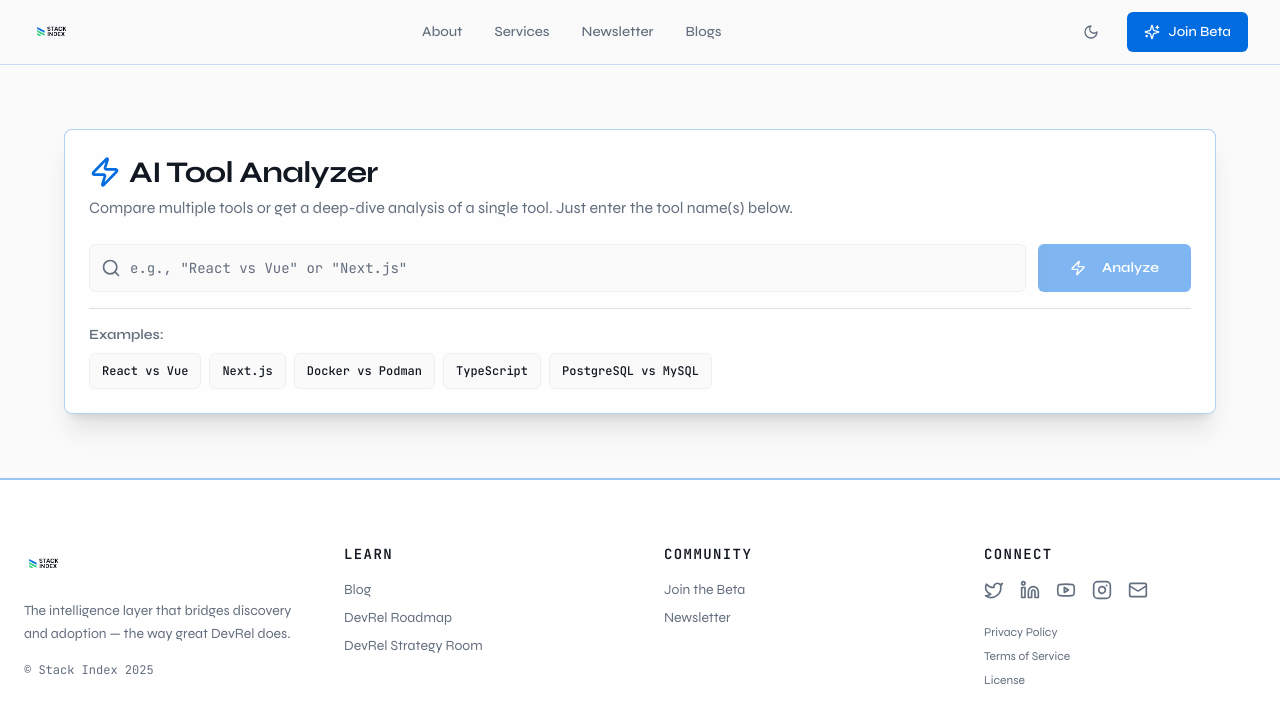
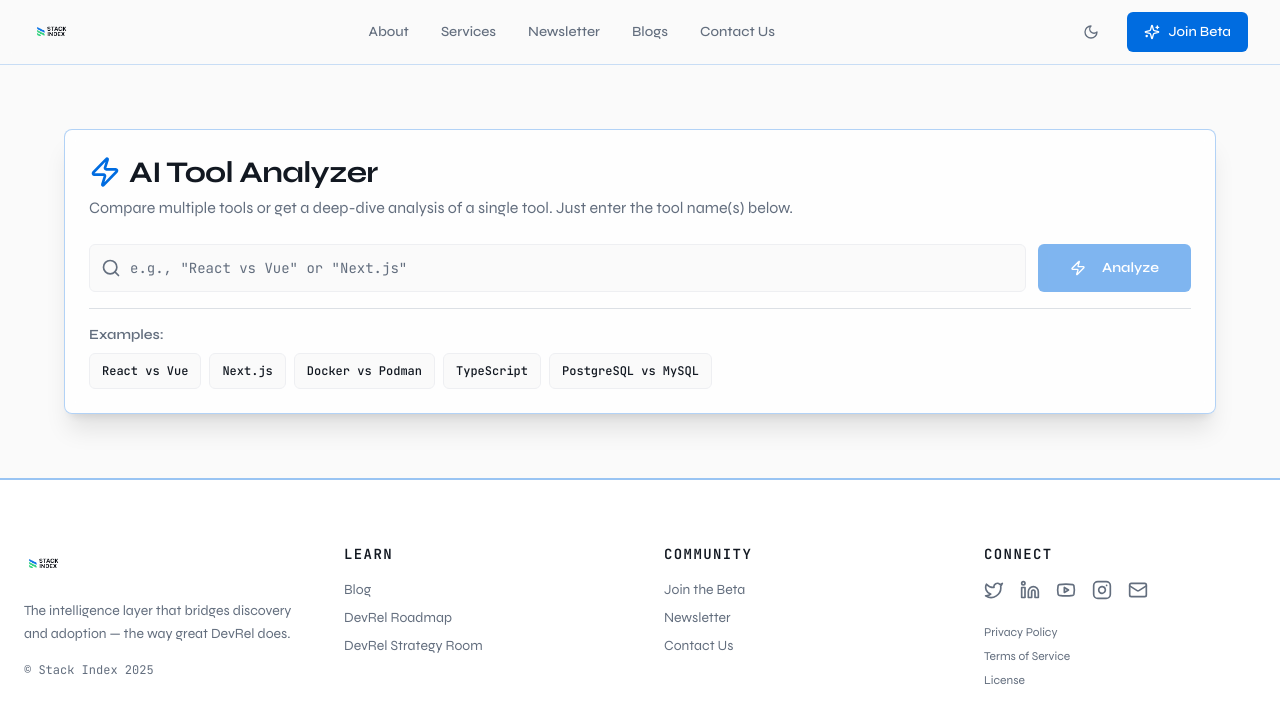
Before and after one commit to Anita-ihuman/stack-index-website, a React (Vite) app: page /analyze in a window 1280 px wide. Shown: the top 722 px of the page. Built offline with nearby package versions, Linux system fonts and the light colour scheme; no server answers; the HTML template or start-up script is replaced by a standard one.

Commit message:
fixing contact forms

```diff
--- a/src/components/Footer.tsx
+++ b/src/components/Footer.tsx
@@ -91,10 +91,16 @@
             <a
               href="/#newsletter"
               onClick={goToNewsletter}
-              className="text-sm text-muted-foreground hover:text-accent transition-colors block"
+              className="text-sm text-muted-foreground hover:text-accent transition-colors block mb-2"
             >
               Newsletter
             </a>
+            <Link
+              to="/contact"
+              className="text-sm text-muted-foreground hover:text-accent transition-colors block"
+            >
+              Contact Us
+            </Link>
           </div>
 
           {/* Connect */}
--- a/src/components/Header.tsx
+++ b/src/components/Header.tsx
@@ -65,6 +65,12 @@
           >
             Blogs
           </Link>
+          <Link
+            to="/contact"
+            className="text-sm font-medium text-muted-foreground hover:text-primary transition-colors"
+          >
+            Contact Us
+          </Link>
         </nav>
 
         <div className="flex items-center gap-4">
```
